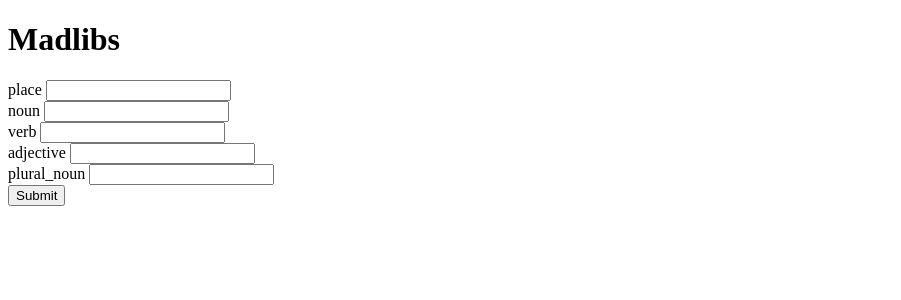
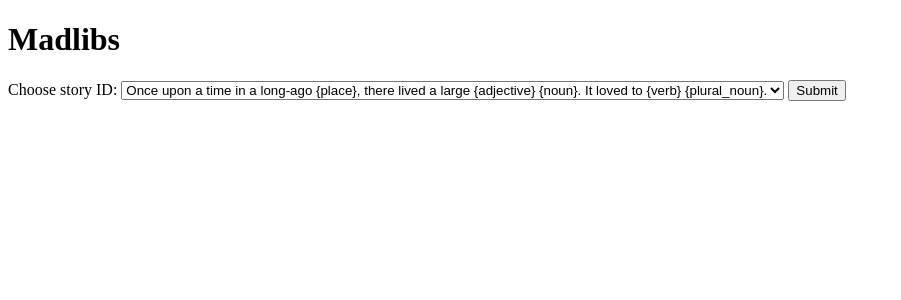
Before and after one commit to myronchen-git/Springboard-SEC-Unit-19.2-Jinja-Exercise, a Flask app: page / in a window 1280 px wide. Shown: the top 300 px of the page, without its empty margins (0-901 px from the left). Run offline with Flask 2, Linux system fonts and the light colour scheme.

Commit message:
feat: add story selection
* Added the ability to allow the user to select a story.

In stories.py:
* Added a new story and put all of the stories in a List, so that the new
feature can be used and tested.

In app.py:
* Moved the homepage's form and logic to a new "/story/prompt" route, in
correspondence to instructions.
* Moved the generated story route to "/story/<story_id>/result", in
correspondence to instructions.
* The generated story page uses an ID in the URL for organization and to
better describe that the generated story belongs to a particular story
ID.
* The prompt page doesn't have a story ID in the URL, because it didn't
seem possible to get the ID from the dropdown on the homepage and apply
it to the form action on the homepage without JavaScript.  If
JavaScript will be implemented, the prompt page URL can be changed to
include the ID.  The prompt page will be using a query to determine
story ID.

In home.html:
* Replaced the HTML code with a form and a dropdown to select a Mad Libs
story, as instructed.

In prompt.html:
* Moved the HTML code from "home.html" to here.
* Changed the form action location to reflect the new URL design.

```diff
--- a/app.py
+++ b/app.py
@@ -20,11 +20,20 @@ def root():
 def home_page():
     """Return homepage."""
 
-    return render_template("home.html", word_types=story.prompts)
+    return render_template("home.html", stories_length=len(stories), stories=stories)
 
 
-@app.route("/story", methods=["POST"])
-def story_page():
+@app.route("/story/prompt")
+def story_prompt():
+    """Returns a page that prompts the user for the words to use in a Mad Libs story."""
+
+    story_id = int(request.args["story-id"])
+
+    return render_template("prompt.html", story_id=story_id, word_types=stories[story_id].prompts)
+
+
+@app.route("/story/<int:story_id>/result", methods=["POST"])
+def story_page(story_id):
     """Return story."""
 
-    return render_template("story.html", story_text=story.generate(request.form))
+    return render_template("story.html", story_text=stories[story_id].generate(request.form))
--- a/stories.py
+++ b/stories.py
@@ -38,8 +38,14 @@ class Story:
 # Here's a story to get you started
 
 
-story = Story(
-    ["place", "noun", "verb", "adjective", "plural_noun"],
-    """Once upon a time in a long-ago {place}, there lived a
+stories = [
+    Story(
+        ["place", "noun", "verb", "adjective", "plural_noun"],
+        """Once upon a time in a long-ago {place}, there lived a
        large {adjective} {noun}. It loved to {verb} {plural_noun}."""
-)
+    ),
+    Story(
+        ["verb"],
+        """I like my donuts with extra {verb} on them."""
+    ),
+]
--- a/templates/home.html
+++ b/templates/home.html
@@ -5,13 +5,13 @@
 {% block page_title %}Madlibs{% endblock %}
 
 {% block content %}
-<form action="/story" method="POST">
-    {% for type in word_types %}
-    <div>
-        <label for="input-{{ type }}">{{ type }}</label>
-        <input id="input-{{ type }}" type="text" name="{{ type }}" />
-    </div>
-    {% endfor %}
+<form action="/story/prompt">
+    <label for="select-story-id">Choose story ID:</label>
+    <select id="select-story-id" name="story-id">
+        {% for i in range(stories_length) %}
+        <option value="{{ i }}">{{ stories[i].template }}</option>
+        {% endfor %}
+    </select>
     <input type="submit" value="Submit" />
 </form>
 {% endblock %}
```
Also changed, not shown: templates/prompt.html (added, +17 -0 lines).
